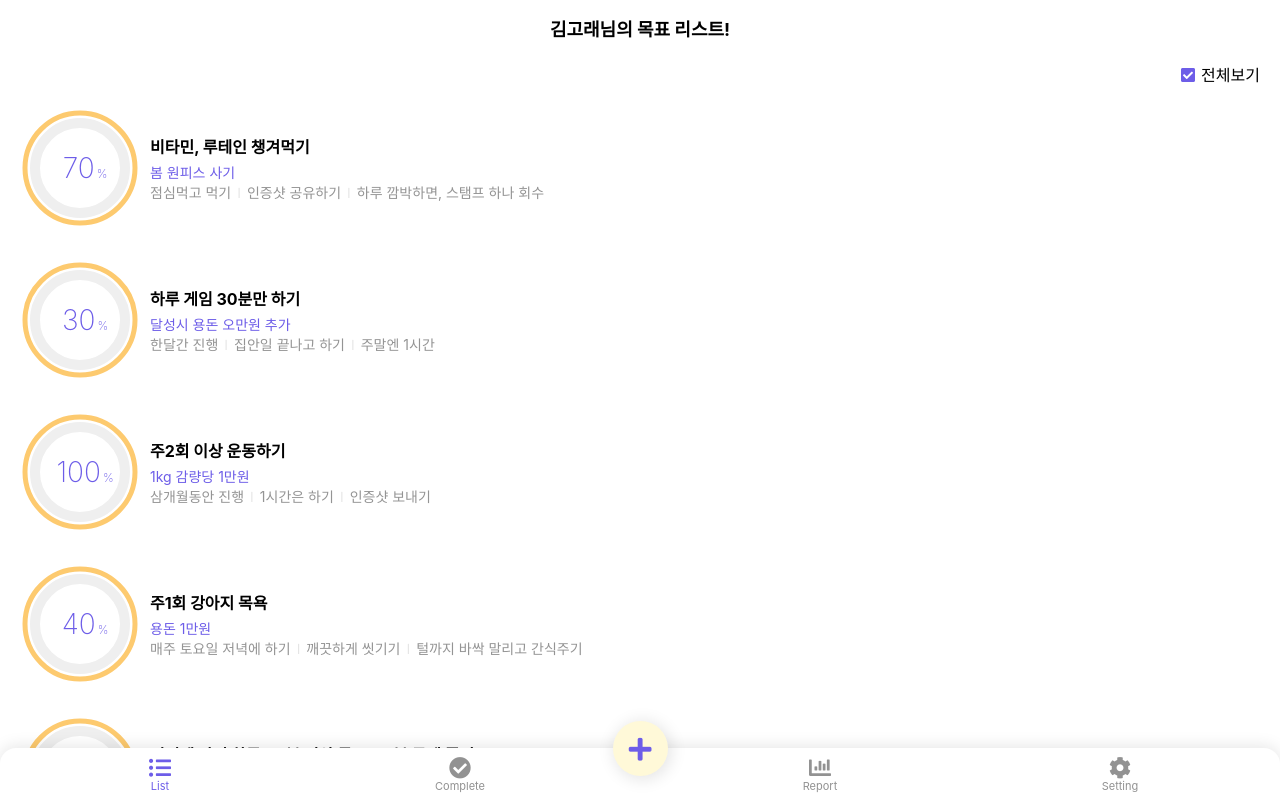
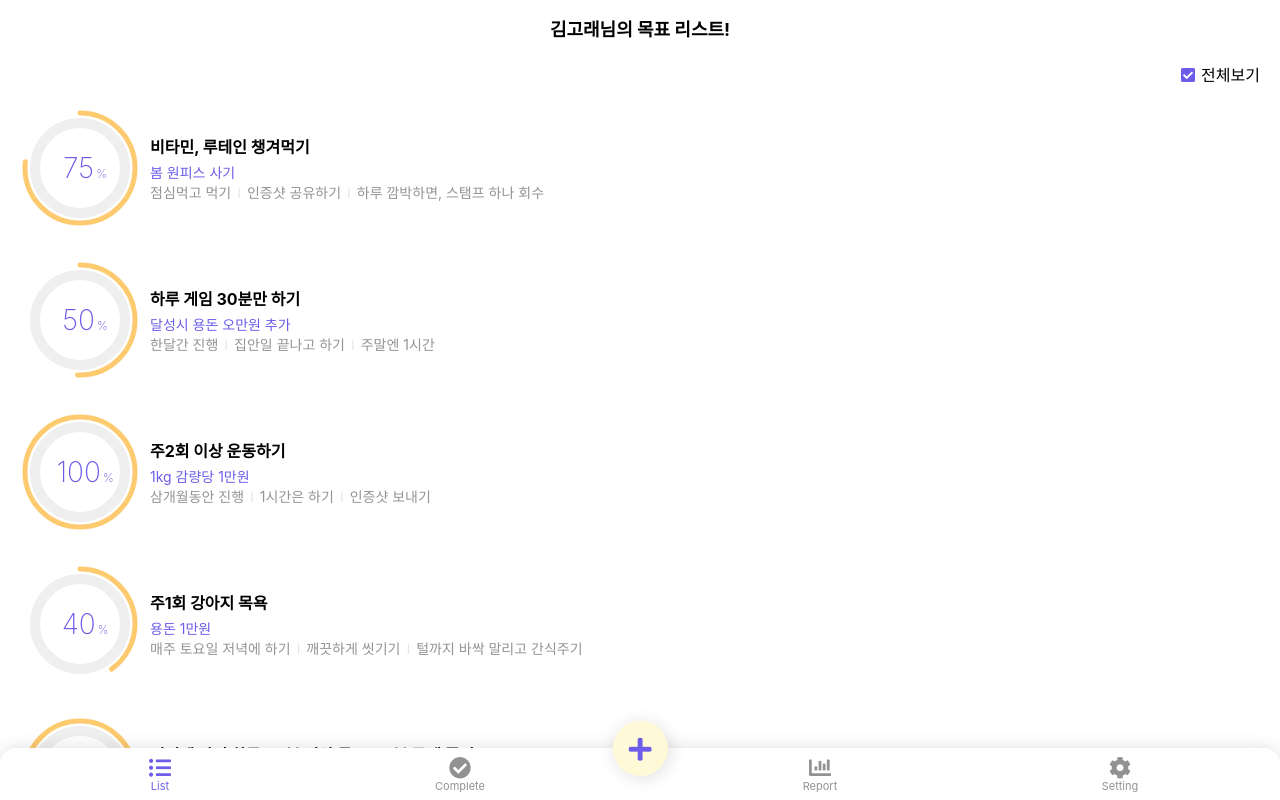
Before and after one commit to hyeon-chae/new-whale, a Vue app: page /mainList in a window 1280 px wide. Built offline with nearby package versions, Linux system fonts and the light colour scheme.

Commit message:
circle percent add

```diff
--- a/src/store/index.js
+++ b/src/store/index.js
@@ -15,7 +15,7 @@ export default createStore({
                   '하루 깜박하면, 스탬프 하나 회수',
 
               ],
-              totalRate: 70,
+              totalRate: 75,
               basicStamp: 10,
               group: [
                 {
@@ -35,7 +35,7 @@ export default createStore({
                   '주말엔 1시간',
 
               ],
-              totalRate: 30,
+              totalRate: 50,
               basicStamp: 20,
               group: [
                 {
--- a/src/views/main/MainListItem.vue
+++ b/src/views/main/MainListItem.vue
@@ -4,7 +4,7 @@
             <div class="progress-circle">
                 <svg>
                     <circle class="bg" cx="60" cy="60" r="45" />
-                    <circle class="circle-rate" cx="60" cy="60" r="55" />
+                    <circle class="circle-rate" cx="60" cy="60" r="55" :style="`stroke-dashoffset:${circle_rate}`"/>
                 </svg>
             </div>
             <div class="circle-rate-num">
@@ -30,30 +30,23 @@ export default {
     data(){
         return{
             circle: 360,
+            circle_rate: 0,
         }
     },
     mounted(){
         this.progressCircleLoad()
+
     },
     created(){
     },
     methods:{
         progressCircleLoad(){
             const onCircle = document.querySelector('.circle-rate');
-            const num = this.item.totalRate;
+            let num = this.item.totalRate;
 
-            let rate = this.circle - (360 * num / 100);
-                onCircle.style.strokeDashoffset = rate;
-                console.log(onCircle, num, rate);
-            // if( num == null){
-            //     onCircle.style.strokeDashoffset = 360;
-            // }
-            // else{
-            //     const rate = this.circle - (360 * num / 100);
-            //     onCircle.style.strokeDashoffset = rate;
-            //     console.log(onCircle, num, rate);
-            // }
-        }
+            this.circle_rate = this.circle - (360 * num / 100) + 5;
+        },
+
     }
 
 
```
